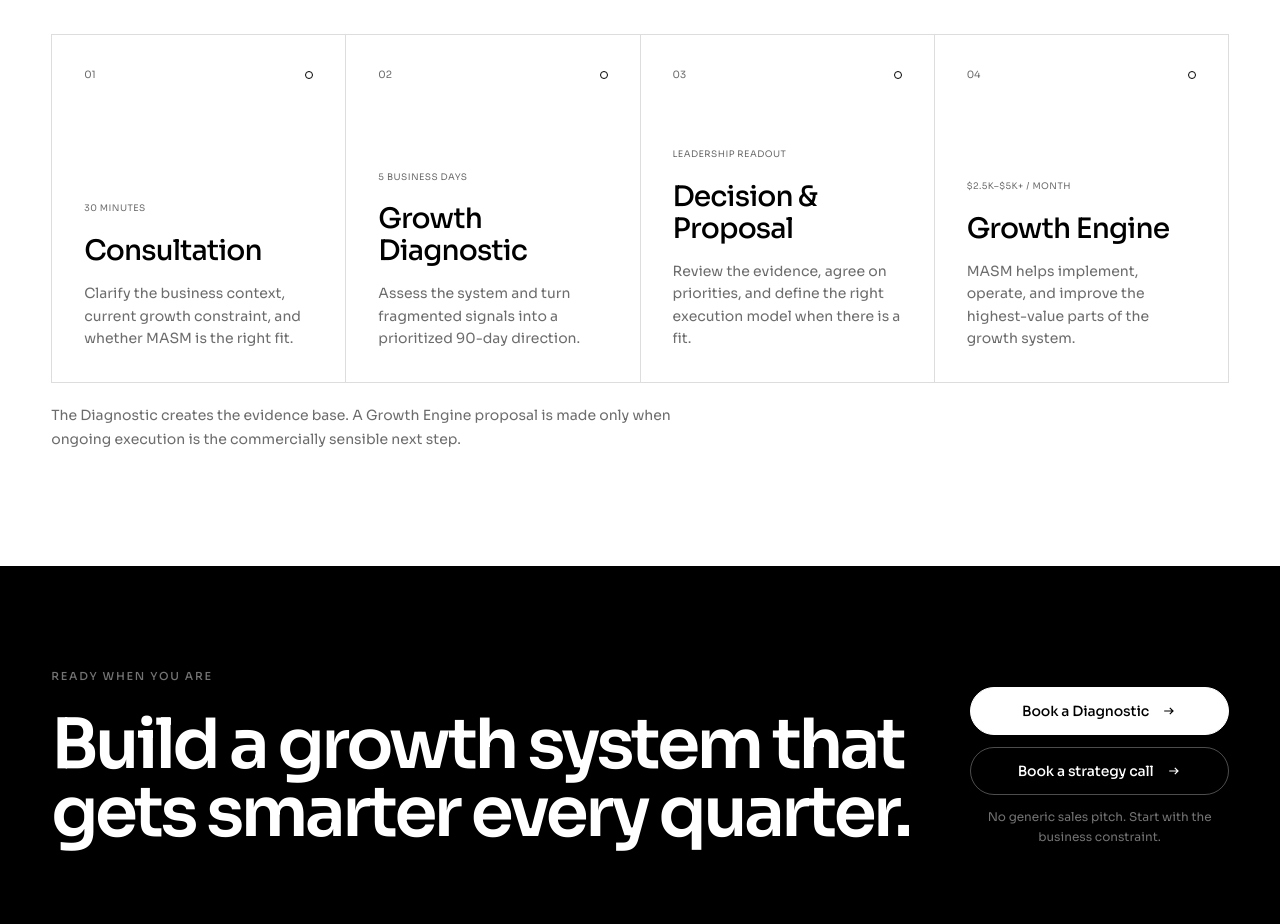
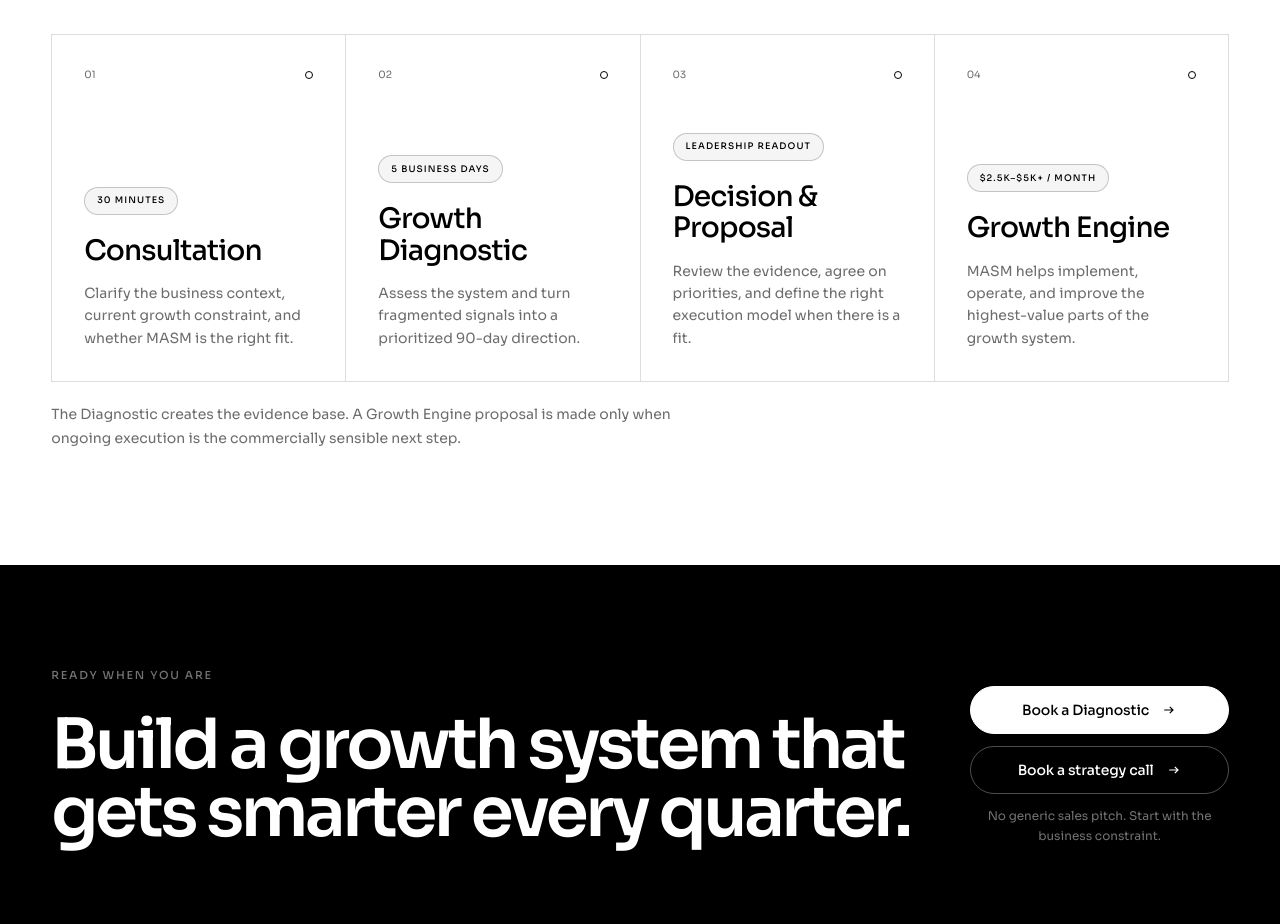
Before and after one commit to sianmatti/masm-website, a Next.js app: page / in a window 1280 px wide. Shown: the part 6560-7484 px from the top of the page. Built offline with nearby package versions, Linux system fonts and the light colour scheme; no server answers.

Commit message:
Fix MASM UI execution details

```diff
--- a/components/process.tsx
+++ b/components/process.tsx
@@ -5,25 +5,25 @@ const steps = [
     number: "01",
     title: "Consultation",
     copy: "Clarify the business context, current growth constraint, and whether MASM is the right fit.",
-    duration: "30 minutes",
+    duration: "30 MINUTES",
   },
   {
     number: "02",
     title: "Growth Diagnostic",
     copy: "Assess the system and turn fragmented signals into a prioritized 90-day direction.",
-    duration: "5 business days",
+    duration: "5 BUSINESS DAYS",
   },
   {
     number: "03",
     title: "Decision & Proposal",
     copy: "Review the evidence, agree on priorities, and define the right execution model when there is a fit.",
-    duration: "Leadership readout",
+    duration: "LEADERSHIP READOUT",
   },
   {
     number: "04",
     title: "Growth Engine",
     copy: "MASM helps implement, operate, and improve the highest-value parts of the growth system.",
-    duration: "$2.5k–$5k+ / month",
+    duration: "$2.5K–$5K+ / MONTH",
   },
 ];
 
@@ -46,9 +46,11 @@ export function Process() {
                 <span className="font-mono text-[10px] text-muted">{step.number}</span>
                 <span className="h-2 w-2 rounded-full border border-ink transition-colors group-hover:bg-ink" />
               </div>
-              <div className="mt-14">
-                <span className="font-mono text-[9px] uppercase tracking-wider text-muted">{step.duration}</span>
-                <h3 className="heading-card mt-4">{step.title}</h3>
+              <div className="mt-12">
+                <span className="inline-flex min-h-7 items-center rounded-full border border-ink/20 bg-paper px-3 font-mono text-[9px] font-medium uppercase tracking-[0.12em] text-ink">
+                  {step.duration}
+                </span>
+                <h3 className="heading-card mt-5">{step.title}</h3>
                 <p className="body-small mt-4">{step.copy}</p>
               </div>
             </article>
```
